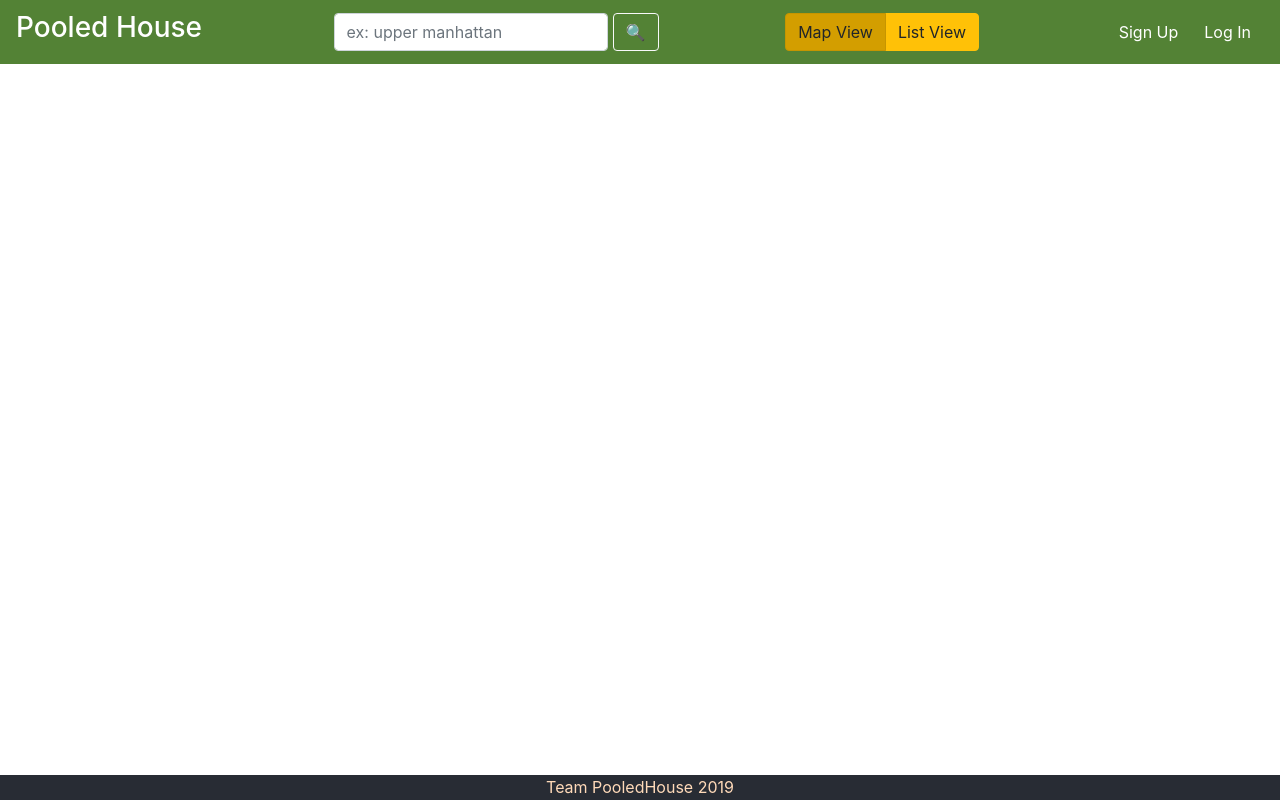
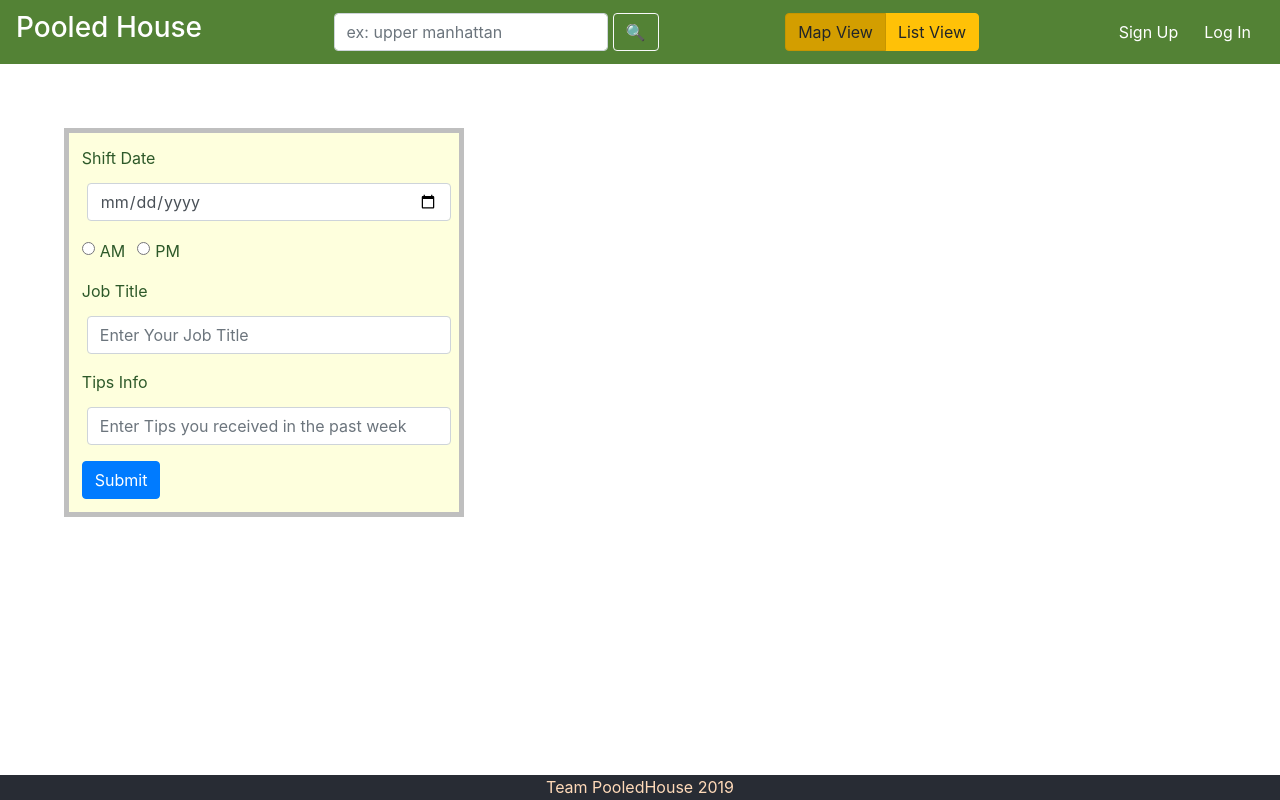
Before and after one commit to FarhanHyder/PooledHouse, a React (Create React App) app in the folder front-end/: page / in a window 1280 px wide. Built offline with nearby package versions, Linux system fonts and the light colour scheme.

Commit message:
tip update refactoring

```diff
--- a/front-end/src/App.js
+++ b/front-end/src/App.js
@@ -2,6 +2,7 @@ import React, { Component } from 'react';
 import './App.css';
 import Login from './Login/Login.js';
 import SignUp from './SignUp/SignUp.js';
+import TipInfo from './TipInfo/TipInfo';
 // react-bootstrap
 import Navbar from 'react-bootstrap/Navbar'
 import Form from 'react-bootstrap/Form'
@@ -13,7 +14,6 @@ import ToggleButton from 'react-bootstrap/ToggleButton'
 import Container from 'react-bootstrap/Container'
 
 // component to get data from user / guest
-import GetTipsData from './Components/GetTrip';
 
 class App extends Component {
   constructor (props) {
@@ -62,6 +62,7 @@ class App extends Component {
     return (
       <div className="App">
         {this.state.showSignUp? <SignUp handler={this.handleSignUp} />: <div id="home">{home}</div>}
+        <TipInfo />
       </div>
     );
   }
--- /dev/null
+++ b/front-end/src/TipInfo/TipInfo.js
@@ -0,0 +1,46 @@
+import React from 'react';
+import Form from 'react-bootstrap/Form';
+import Button from 'react-bootstrap/Button';
+import Container from 'react-bootstrap/Container';
+
+const TipInfo = (props) => {
+    return (
+    <Container>
+        <Form className="text-left newTips" onSubmit={()=>{console.log(props.name)}}>
+            <Form.Group controlId="shiftDate">
+                    <Form.Label>Shift Date</Form.Label>
+                    <Form.Control
+                        type='date'
+                    />
+            </Form.Group>
+            <Form.Group controlId="shiftAP">
+                    <Form.Check inline label='AM' type='radio' name='rad' id='radio-AM' />
+                    <Form.Check inline label='PM' type='radio' name='rad' id='radio-PM' />
+            </Form.Group>
+            <Form.Group>
+                    <Form.Label>Job Title</Form.Label>
+                    <Form.Control
+                        type="text"
+                        required
+                        placeholder="Enter Your Job Title"
+                        // value={}
+                        // onChange={/* function to update state*/}
+                        />
+            </Form.Group>
+            <Form.Group>
+                    <Form.Label>Tips Info</Form.Label>
+                    <Form.Control
+                        type="text"
+                        placeholder="Enter Tips you received in the past week"
+                        required
+                        // value={}
+                        // onChange={/* function to update state*/}
+                        />
+            </Form.Group>
+            <Button variant="primary" type = "submit">Submit</Button>
+        </Form>
+    </Container>
+    );
+}
+
+export default TipInfo;
```
Also changed, not shown: front-end/src/TipUpdate/TipUpdate.js (deleted, +0 -63 lines), front-end/src/TipInfo/TipInfo.css (added), front-end/src/TipUpdate/TipUpdate.css (deleted), 2 other files (tests, documents, lock files or other folders).
